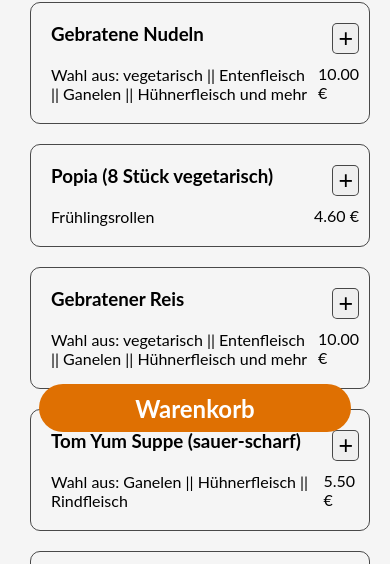
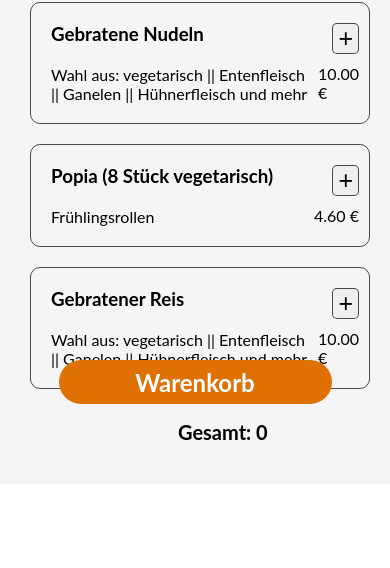
Before and after one commit to YeHtutt/Deliverando_MrThai, a plain HTML site: page index.html in a window 390 px wide. Shown: the part 380-948 px from the top of the page. After the commit the page ends 844 px from the top, so only its background shows below. Drawn offline with Linux system fonts and the light colour scheme; a web font is replaced by a local one.

Commit message:
responsive first bug corrected

```diff
--- a/index.html
+++ b/index.html
@@ -87,6 +87,7 @@
         </div>
 
         <div id="showBasketButton" onclick="showBasket()">Warenkorb</div>
+        <div class="showBasketTotalPrice" id="showBasketTotalPrice">  </div>
     </div>
 
 
--- a/script.js
+++ b/script.js
@@ -42,14 +42,24 @@ let mainDishes = [ //die Gerichte des Restaurants
 ];
 
 let inBasketDishes = []; //Gerichte im Einkaufwagen
+let totalvarForHomepage = 0;
 
-function render(){
+
+function render() {
     let dish = document.getElementById('restaurantDishes');
     dish.innerHTML = '';
 
     for (let i = 0; i < mainDishes.length; i++) {
         const elementMainDish = mainDishes[i];
-        dish.innerHTML += `
+        dish.innerHTML += htmlMainDish(elementMainDish, i);
+    }
+    renderBasket();
+    updateBasketTotalSum();
+    document.getElementById('showBasketTotalPrice').innerHTML = 'Gesamt: ' + totalvarForHomepage;
+}
+
+function htmlMainDish(elementMainDish, i) {
+    return `
     <div class="card">
     <div class="cardLeftCorner">
         <h3>${elementMainDish['name']}</h3>
@@ -67,16 +77,17 @@ function render(){
     </div>
     `;
 }
+
+
+
+function addToBasket(i) { //bestimmten Index von render() wurde per Klick ausgewählt
+    let basketItem = mainDishes[i]; //dieses Element von Index wird an basketItem übergeben
+    if (checkFoodInBasket(mainDishes[i])) {
+        basketItem['amount'] += 1;
     }
-
-function addToBasket(i){ //bestimmten Index von render() wurde per Klick ausgewählt
-    let basketItem = mainDishes[i]; //dieses Element von Index wird an basketItem übergeben
-    if(checkFoodInBasket(mainDishes[i])){
-        basketItem['amount'] +=1;
-    }
-    else{
-        basketItem['amount'] =1; //mind. ein Gericht wurde hinzugefügt
-        basketItem['priceSum'] =0; //Zwischen Summe Berehnung nicht erforderlich, weil Anzahl-1 und der Preis angezeigt wird
+    else {
+        basketItem['amount'] = 1; //mind. ein Gericht wurde hinzugefügt
+        basketItem['priceSum'] = 0; //Zwischen Summe Berehnung nicht erforderlich, weil Anzahl-1 und der Preis angezeigt wird
         inBasketDishes.push(basketItem); //Einkaufswagen Array wird mit Auswahl Gericht hinzugefügt
         console.log('inBasketDishes')
     }
@@ -84,32 +95,38 @@ function addToBasket(i){ //bestimmten Index von render() wurde per Klick ausgew
 }
 
 
-function checkFoodInBasket(dishViaIndex){
+function checkFoodInBasket(dishViaIndex) {
     for (let i = 0; i < inBasketDishes.length; i++) {
         const elementValid = inBasketDishes[i];
-        if(dishViaIndex['name'] == elementValid['name']) //prüft ob HauptGerichte Alle Auswahlindexe schon ein mal in Einkaufswagen-Array gibt
-        {return true};
+        if (dishViaIndex['name'] == elementValid['name']) //prüft ob HauptGerichte Alle Auswahlindexe schon ein mal in Einkaufswagen-Array gibt
+        { return true };
     }
 }
 
 
-function renderBasket(){ //Alle Elemente im Einkaufswagen zeigen
+function renderBasket() { //Alle Elemente im Einkaufswagen zeigen
     let basket = document.getElementById('shopingBasketContainer'); //ShopingBasketContainer
     // let basket = document.getElementById('ShopingBasketContainer');
-    basket.innerHTML ='';
+    basket.innerHTML = '';
     checkBasketStatus(); //hier Seite Einkaufswagen wird vom Leer zu den Inhalte geändert
     for (let i = 0; i < inBasketDishes.length; i++) {
         const basketElement = inBasketDishes[i]; //einzelne im Einkaufwagen Elemente werden Index für Index an leeres Element zugewiesen
         //dabei wird im rechten Container Menge * Produkt und Preis ausgegeben
         //unten folgen zwei Button (Menge-reduzieren)   (Menge-erweitern)
-        basket.innerHTML += `
+        basket.innerHTML += htmlBasket(basketElement,i);
+    }
+    updateBasketTotalSum(); //Zwischen Summe und Total Berechnung
+}
+
+function htmlBasket(basketElement, i){
+    return `
     <div class="baskeElementBorder">
         <div class="basketContent">
             <div>
                 <div>${basketElement['amount']}</div> x <div>${basketElement['name']}</div>
             </div>
             <div>
-                    <div>${calculateDish(basketElement).toFixed(2)}</div>
+                <div>${calculateDish(basketElement).toFixed(2)} €</div>
             </div>
         </div>
         <div class="adjustButtons">
@@ -119,96 +136,79 @@ function renderBasket(){ //Alle Elemente im Einkaufswagen zeigen
     </div>
     `;
 }
-    updateBasketTotalSum(); //Zwischen Summe und Total Berechnung
-}
 
 
-function calculateDish(basketElement){ //Berechnung für ZwischenSumme von bestimmten Array Index(Zeile)
+function calculateDish(basketElement) { //Berechnung für ZwischenSumme von bestimmten Array Index(Zeile)
     basketElement['priceSum'] = +basketElement['amount'] * +basketElement['price']; //dabei wird die ZwischenSumme in die ZwischenSum. Spalte['priceSum'] des EinkaufswagenArray gespeichert
     return basketElement['priceSum']; //Zwischen Summe wird zurückgegeben
 }
 
-function updateBasketTotalSum(){
-    let subTotal =0; //ZwischenSumme
-    let total=0;       //Summe
+function updateBasketTotalSum() {
+    let subTotal = 0; //ZwischenSumme
+    let total = 0;       //Summe
     for (let i = 0; i < inBasketDishes.length; i++) {
         const element = inBasketDishes[i]; //einzelne im Einkaufwagen Elemente werden Index für Index an leeres Element zugewiesen
         subTotal += calculateDish(element); //dieses Element Spalte ['priceSum'] wird zurückgegeben und wird jedes mal mit Zwischensumme addiert
     }
-    if(subTotal<=25){ //Wenn ZwischenSumme unter 25 Euro ist
-        total = 4 +subTotal; //hier wird ZwischenSum. mit Lieferkosten adddiert
-    }else{
+    if (subTotal <= 25) { //Wenn ZwischenSumme unter 25 Euro ist
+        total = 4 + subTotal; //hier wird ZwischenSum. mit Lieferkosten adddiert
+    } else {
         total += subTotal; //über 25 Euro kostenlose Lieferung
     }
     document.getElementById('subTotal').innerHTML = subTotal.toFixed(2); //in seinen Container Ergebnis rein schreiben
     document.getElementById('total').innerHTML = total.toFixed(2); //in seinen Container Ergebnis rein schreiben
+    //totalvarForHomepage =total;
+    console.log(`${totalvarForHomepage}`);
 }
 
 
-function increaseAmount(i){ //beim dem ausgewählten JSON-Index wird beim klicken die Anzahl-Spalte des Array inkrementiert
-    inBasketDishes[i]['amount'] +=1;
+function increaseAmount(i) { //beim dem ausgewählten JSON-Index wird beim klicken die Anzahl-Spalte des Array inkrementiert
+    inBasketDishes[i]['amount'] += 1;
     renderBasket(); //Elemente im Einkaufswagen zeigen
 }
 
-function decreaseAmount(i){ //beim dem ausgewählten JSON-Index wird beim klicken die Anzahl-Spalte des Array dekrementiert
-    inBasketDishes[i]['amount'] -=1;
-    if(inBasketDishes[i]['amount']==0){ //Wenn Anzahl ist 0, dann JSON-Array slektierten Index Array-Element aus Einkaufswagen löschen
-        inBasketDishes.splice(i,1);
+function decreaseAmount(i) { //beim dem ausgewählten JSON-Index wird beim klicken die Anzahl-Spalte des Array dekrementiert
+    inBasketDishes[i]['amount'] -= 1;
+    if (inBasketDishes[i]['amount'] == 0) { //Wenn Anzahl ist 0, dann JSON-Array selektierten Index Array-Element aus Einkaufswagen löschen
+        inBasketDishes.splice(i, 1);
     }
     renderBasket(); //Elemente im Einkaufswagen zeigen
 }
 
 
-function checkBasketStatus(){ //hier Seite Einkaufswagen wird vom Leer zu den Inhalte geändert
-    if(inBasketDishes.length != 0){ //Wenn irgendwas schon vom Restaurant gewählt ist
+function checkBasketStatus() { //hier Seite Einkaufswagen wird vom Leer zu den Inhalte geändert
+    if (inBasketDishes.length != 0) { //Wenn irgendwas schon vom Restaurant gewählt ist
         document.getElementById('emptyBasket').classList.add('d-none');
         document.getElementById('basketInvoiceContent').classList.remove('d-none');
-        //document.getElementById('invoiceContainer').classList.remove('d-none');
     }
-    else{
+    else {
         document.getElementById('emptyBasket').classList.remove('d-none');
         document.getElementById('basketInvoiceContent').classList.add('d-none');
-        //document.getElementById('invoiceContainer').classList.add('d-none');
     }
 }
 
 function order() {
-    inBasketDishes.splice(0,inBasketDishes.length);//Einkaufswagen Array wird komplett gelöscht
+    inBasketDishes.splice(0, inBasketDishes.length);//Einkaufswagen Array wird komplett gelöscht
     renderBasket(); //Elemente im Einkaufswagen zeigen
 }
 
 
-/*function calMinimumWidth(){
-    var clientWidth = document.getElementById('content').clientWidth;  //PC die Display-Breite lesen in Var. speichern
-    console.log(clientWidth);
-
-    //Wenn Content Container weniger als 1000px dann für Responsive Modus rechte Seite Einkaufswagen Display ausschalten
-    if(clientWidth<=1000){
-        document.getElementById('shoppingBasketContainer').classList.add('d-none');
-    }
-    else //Sonst rechte Seite Einkaufwagen wieder anzeigen
-    {
-        document.getElementById('shoppingBasketContainern').classList.remove('d-none');
-    }
-    render();
-}*/
-
-function showBasket(){ //Einkaufswagen anzeigen
-    //calMinimumWidth();
+function showBasket() { //Einkaufswagen anzeigen
     document.getElementById('body').classList.add('no-scroll');
     document.getElementById('leftContent').classList.add('d-none');
     document.getElementById('rightShoppingCart').classList.remove('d-none'); //oparcity_transparent_cancel
     document.getElementById('rightShoppingCart').classList.add('oparcity_Full');
     document.getElementById('showBasketButton').classList.add('d-none');
+    document.getElementById('showBasketTotalPrice').classList.add('d-none');
     console.log('show');
 }
 
-function closeBasket(){  //Schließt Auswahlseite beim Klicken Homebutton
-    //calMinimumWidth();
+function closeBasket() {  //Schließt Auswahlseite beim Klicken Homebutton
     document.getElementById('leftContent').classList.remove('d-none');
     document.getElementById('rightShoppingCart').classList.add('d-none');
     document.getElementById('showBasketButton').classList.remove('d-none');
     document.getElementById('body').classList.remove('no-scroll');
     document.getElementById('rightShoppingCart').classList.add('oparcity_Full');
+    document.getElementById('showBasketTotalPrice').classList.remove('d-none');
     console.log('dontshow');
 }
--- a/style.css
+++ b/style.css
@@ -92,8 +92,10 @@ header {
     width: 30%;
     height: 100vh;
     background-color: rgba(230, 227, 185, 0.5);
-    position: sticky; /*Klebend bleiben an seiner Position*/
-    top: 0; /*Wenn oben Abstand weniger als 0 haben soll es klebend bleiben */
+    position: sticky;
+    /*Klebend bleiben an seiner Position*/
+    top: 0;
+    /*Wenn oben Abstand weniger als 0 haben soll es klebend bleiben */
     /*box-shadow: -7px 0px 3px -6px rgba(0, 0, 0, 0.2);*/
     border: 2px solid rgba(0, 0, 0, 0.45);
 }
@@ -159,7 +161,7 @@ p {
 }
 
 /*************************************************************************************************************************/
-.basketHeader{
+.basketHeader {
     padding-top: 20px;
     padding-bottom: 20px;
 }
@@ -191,7 +193,7 @@ p {
     /*nur bei Y-Achse unten, weil positiver Wert. (Wenn negativ dann Y oben)*/
 }
 
-#shopingBasketContainer{
+#shopingBasketContainer {
     margin-bottom: 30px;
     overflow-y: scroll;
     overflow-x: hidden;
@@ -200,12 +202,12 @@ p {
     top: 120px;
 }
 
-.invoiceElement{
+.invoiceElement {
     display: flex;
     justify-content: space-between;
 }
 
-.shoppingBasketInvoiceContent{
+.shoppingBasketInvoiceContent {
     position: sticky;
     top: 80vh;
     bottom: 0px;
@@ -271,12 +273,13 @@ p {
 #showBasketButton {
     display: none;
     position: fixed;
-    width: 80vw;
+    width: 70vw;
     background-color: #ff8000;
     border-radius: 24px;
-    height: 48px;
+    height: 44px;
     bottom: 32px;
-    left: 10vw;
+    left: 15vw;
+    bottom: 60px;
     cursor: pointer;
     font-size: 24px;
     font-weight: bold;
@@ -300,6 +303,13 @@ p {
     width: inherit;
     text-align: center;
     /*z-index: 100;*/
+}
+
+
+.showBasketTotalPrice {
+    opacity: 0;
+    transform: translateX(100px);
+    width: 0vw;
 }
 
 /*********************************************************  Body Content End  ***********************************************************************************/
@@ -338,7 +348,7 @@ footer {
     overflow-x: hidden;
 }
 
-.oparcity_Full{
+.oparcity_Full {
     opacity: 1 !important;
 }
 
@@ -351,6 +361,10 @@ footer {
 
 /******************Responsive Mode***********************************************/
 @media(max-width: 1000px) {
+    .headerContainer {
+        position: sticky;
+    }
+
     .headerLeftIcons {
         display: flex;
         flex-direction: column-reverse;
@@ -383,8 +397,16 @@ footer {
 
     /*************header responsive end*******************/
 
+    /*.content {
+        flex-direction: column-reverse;
+    } */
+
     .content {
-        flex-direction: column-reverse;
+        overflow-y: scroll;
+        overflow-x: hidden;
+        position: fixed;
+        top: 100px;
+        background-color: whitesmoke;
     }
 
     .shopImg {
@@ -392,17 +414,20 @@ footer {
     }
 
 
-    #leftContent {
+    /*.leftContent {
         overflow-y: scroll;
         overflow-x: hidden;
-    }
+    }*/
 
     #leftContent {
         width: unset;
-        height: 100vh;
+        height: 80vh;
         position: fixed;
         top: 100px;
         padding: unset;
+        width: 100vw;
+        overflow-y: scroll;
+        z-index: 1;
     }
 
 
@@ -410,11 +435,10 @@ footer {
     #rightShoppingCart {
         width: unset;
         opacity: 0;
+        width: 100vw;
+        height: 90vh;
     }
 
-    /*#shoppingBasketListContainer {
-        width: unset;
-    }*/
 
     #invoiceContainer {
         width: 100%;
@@ -425,8 +449,23 @@ footer {
         display: flex;
         justify-content: center;
         align-items: center;
+        z-index: 1;
     }
 
+    #showBasketButton:hover {
+        background-color: #ca6b0b;
+    }
+
+    .showBasketTotalPrice {
+        z-index: 1;
+        position: fixed;
+        left: 20vw;
+        bottom: 20px;
+        font-size: 20px;
+        font-weight: bold;
+        opacity: 1;
+        width: fit-content;
+    }
 
 
     .homeButton {
```
Lines whose indentation alone changed are shown as unchanged.
